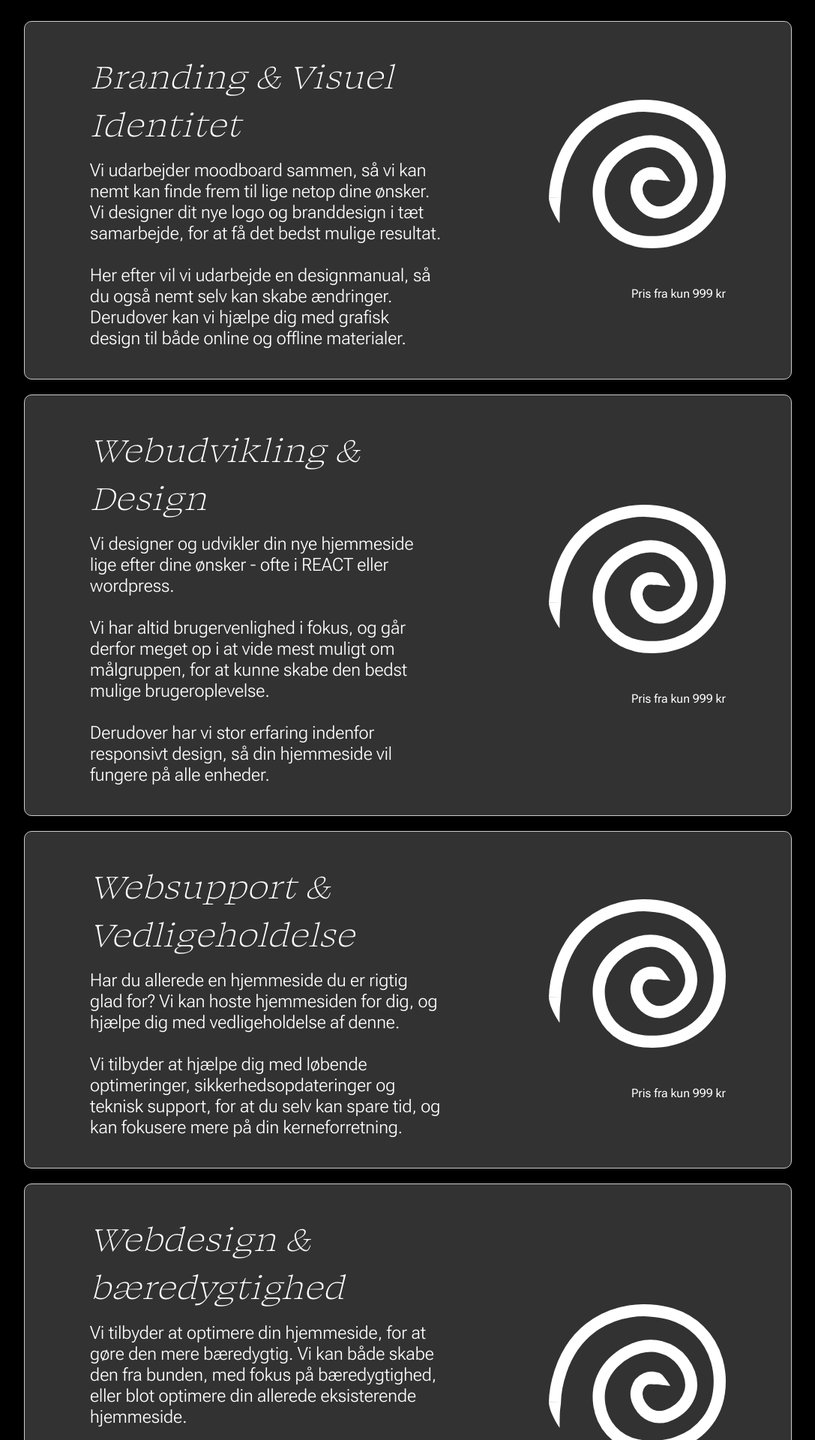
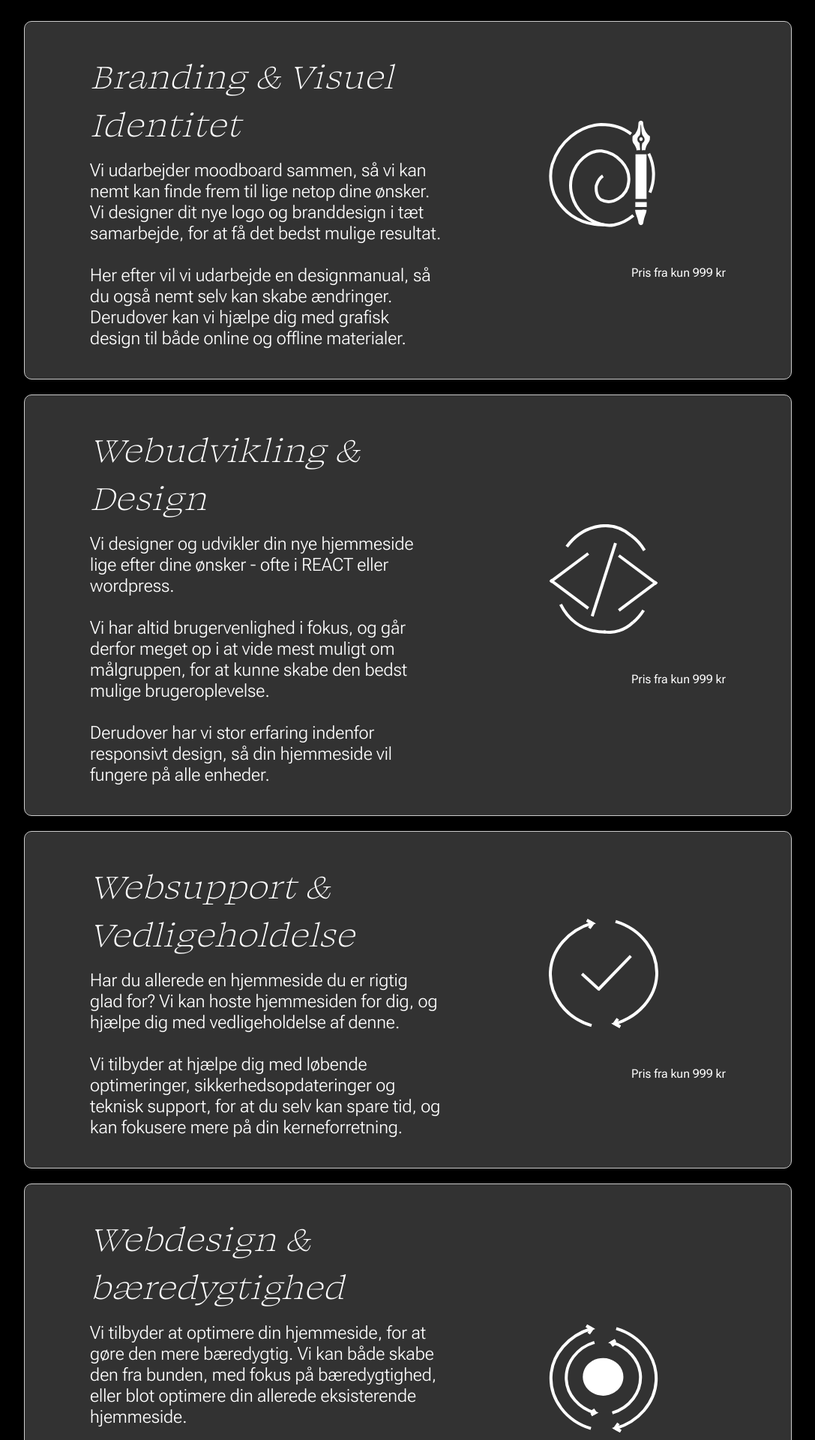
Before and after one commit to danny176/spira, a React (Vite) app: page /spira/ydelser in a window 1280 px wide. Shown: the part 680-2600 px from the top of the page at 75% size, without its empty margins (96-1183 px from the left). Built offline with nearby package versions, Linux system fonts and the light colour scheme; a web font is replaced by a local one.

Commit message:
ydelser og ikoner

```diff
--- a/src/views/Ydelser.jsx
+++ b/src/views/Ydelser.jsx
@@ -1,11 +1,11 @@
 import { useState } from 'react';
 import SPIRALIKON from "../assets/spiramobile.svg";
-/*
-import IPHONEJPEG from "../assets/iphonejpeg.jpeg";
-import IPHONEWEBP from "../assets/iphonewebp.webp";
-import SPIRALIKON from "../assets/spiramobile.svg";
-import IPHONEJPEG from "../assets/iphonejpeg.jpeg";
-*/
+
+import ICONBAERE from "../assets/iconBaere.svg";
+import ICONBRANDING from "../assets/iconBranding.svg";
+import ICONDESIGN from "../assets/iconDesign.svg";
+import ICONWEBSUPPORT from "../assets/iconWebsupport.svg";
+
 import "../css-med-lille/ydelser.css";
 
 
@@ -45,7 +45,7 @@ export default function ForwardChain() {
               </div>
               <div className='kort-billede-pris'>
               <div className='kort-billede'>
-                <img src={SPIRALIKON} alt="logo"/>
+                <img src={ICONBRANDING} alt="ikon branding"/>
               </div>
               <div className='kort-pris'>
                 <p>Pris fra kun 999 kr</p>
@@ -64,7 +64,7 @@ export default function ForwardChain() {
               </div>
               <div className='kort-billede-pris'>
               <div className='kort-billede'>
-                <img src={SPIRALIKON} alt="logo"/>
+                <img src={ICONDESIGN} alt="ikon design"/>
               </div>
               <div className='kort-pris'>
                 <p>Pris fra kun 999 kr</p>
@@ -83,7 +83,7 @@ export default function ForwardChain() {
               </div>
               <div className='kort-billede-pris'>
               <div className='kort-billede'>
-                <img src={SPIRALIKON} alt="logo"/>
+                <img src={ICONWEBSUPPORT} alt="ikon websupport"/>
               </div>
               <div className='kort-pris'>
                 <p>Pris fra kun 999 kr</p>
@@ -103,7 +103,7 @@ export default function ForwardChain() {
               </div>
               <div className='kort-billede-pris'>
               <div className='kort-billede'>
-                <img src={SPIRALIKON} alt="logo"/>
+                <img src={ICONBAERE} alt="ikon bæredygtighed"/>
               </div>
               <div className='kort-pris'>
                 <p>Pris fra kun 999 kr</p>
```
